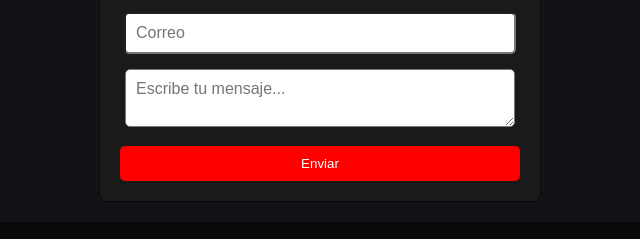
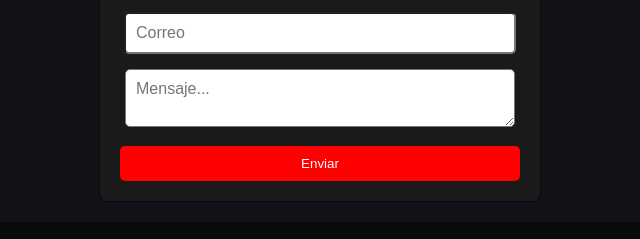
Before and after one commit to AnsVeron/Paisajes, a plain HTML site: page contacto.html in a window 1280 px wide. Shown: the part 310-549 px from the top of the page, 320-960 px from the left. Drawn offline with Linux system fonts and the light colour scheme; a web font is replaced by a local one.

Commit message:
Update contacto.html

```diff
--- a/contacto.html
+++ b/contacto.html
@@ -32,7 +32,7 @@
             <form action="#">
                 <input type="text" name="nombre" placeholder="Nombre" required>
                 <input type="email" name="correo" placeholder="Correo" required>
-                <textarea name="mensaje" placeholder="Escribe tu mensaje..."></textarea>
+                <textarea name="mensaje" placeholder="Mensaje..."></textarea>
                 <button type="submit">Enviar</button>
               </form>
         </div>
```
